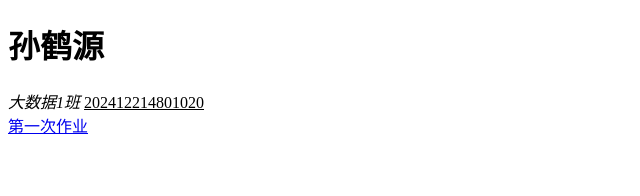
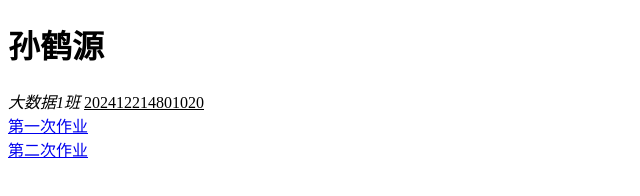
Before and after one commit to 1964089701/shy, a plain HTML site: page index.html in a window 1280 px wide. Shown: the whole page, without its empty margins (0-640 px from the left). Drawn offline with Linux system fonts and the light colour scheme.

Commit message:
Update index.html

```diff
--- a/index.html
+++ b/index.html
@@ -11,5 +11,7 @@
     <em>大数据1班</em>
     <u>202412214801020</u>
     <div><a href="https://1964089701.github.io/666/"target="_blank">第一次作业</a></div>
+    <div><a href="https://1964089701.github.io/1/"target="_blank">第二次作业</a></div>
 </body>
+
 </html>
```
